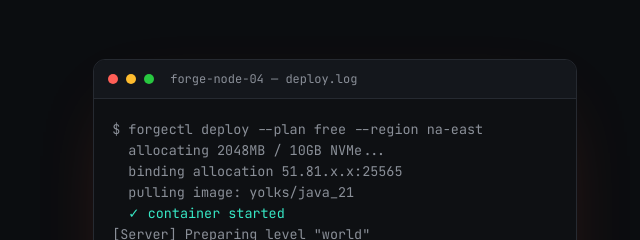
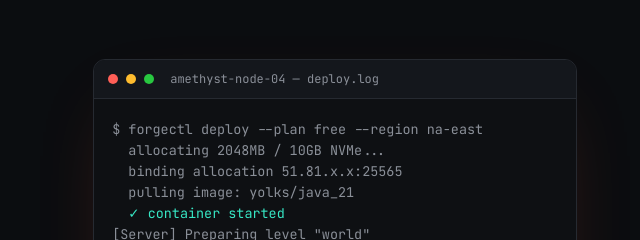
Before and after one commit to dhanushk56/amethysthost, a website: page public/index.html in a window 1280 px wide. Shown: the part 137-377 px from the top of the page, 599-1239 px from the left. Drawn offline with Linux system fonts and the light colour scheme; no server answers.

Commit message:
Update terminal label from forge-node-04 to amethyst-node-04

```diff
--- a/public/index.html
+++ b/public/index.html
@@ -40,7 +40,7 @@
         <span class="tdot" style="background:#ff5f57"></span>
         <span class="tdot" style="background:#febc2e"></span>
         <span class="tdot" style="background:#28c840"></span>
-        <span class="label">forge-node-04 — deploy.log</span>
+        <span class="label">amethyst-node-04 — deploy.log</span>
       </div>
       <div class="terminal-body" id="bootLog"></div>
     </div>
```
